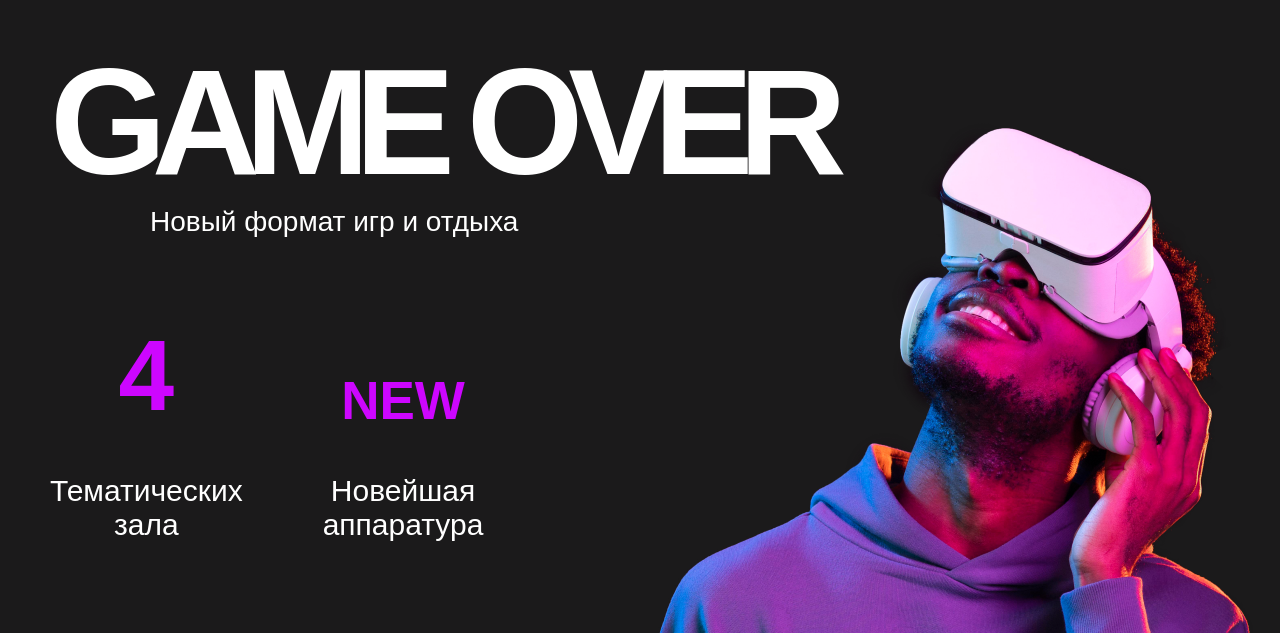
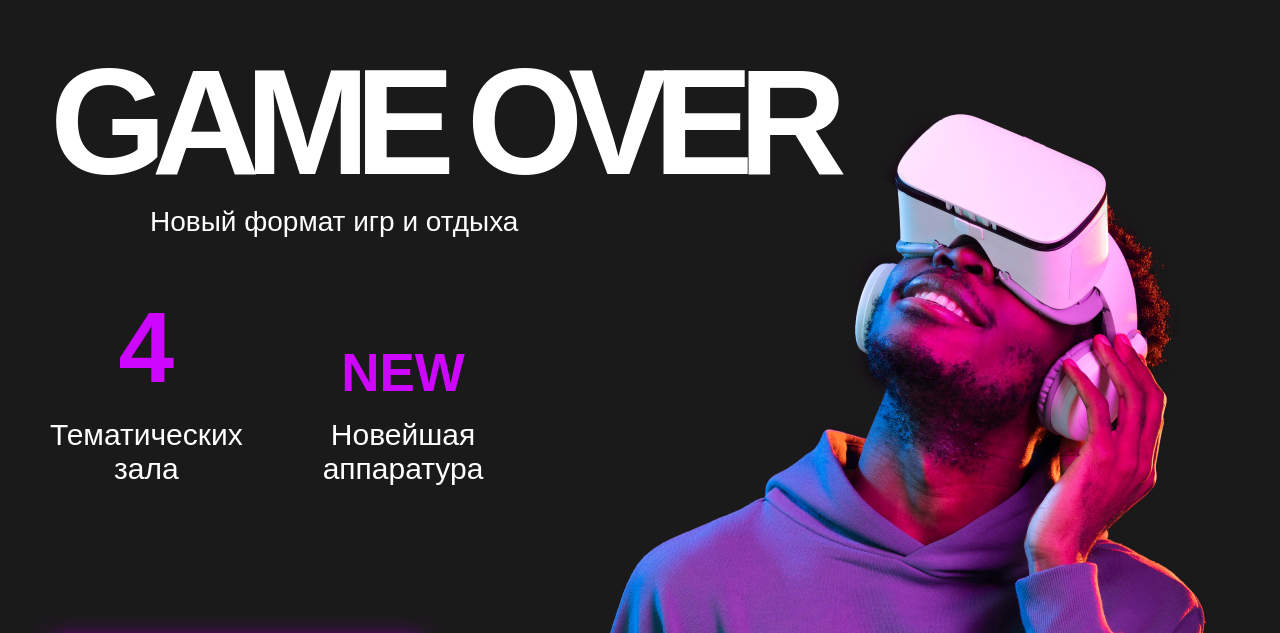
Before and after one commit to elenakuznet/GO, a plain HTML site: page index.html in a window 1280 px wide. Shown: the part 99-732 px from the top of the page. Drawn offline with Linux system fonts and the light colour scheme.

Commit message:
fix position

```diff
--- a/css/banner.css
+++ b/css/banner.css
@@ -1,20 +1,6 @@
 .banner {
     /* padding: 146px 0 50px 0;  */
     padding: 25px 0 50px 0;
-    position: relative;
-}
-
-.banner::before {
-    /* content: "";
-    background: url("../image/vr.png");
-    width: 675px;
-    height: 762px;
-    position: absolute;
-    display: block;
-    top: 100px;
-    left: 600px; */
-    /* right: 170px; */
-    /* z-index: 0; */
 }
 
 .banner__wrapper {
@@ -23,17 +9,7 @@
     background-position: right 35px bottom;
     background-size: 675px; */
     min-height: 823px;
-}
-
-.banner__wrapper::before {
-    content: "";
-    background: url("../image/banner/vr.png");
-    width: 675px;
-    height: 762px;
-    position: absolute;
-    display: block;
-    top: 100px;
-    left: 600px;
+    position: relative;
 }
 
 .banner__subtitle {
@@ -50,18 +26,32 @@
     line-height: 100%;
     letter-spacing: -0.1em;
     text-align: left;
-    /* z-index: 1; */
     margin-bottom: 0;
+    position: relative;
+}
+
+.banner__title::before {
+    content: "";
+    background: url("../image/banner/vr.png");
+    width: 675px;
+    height: 762px;
+    position: absolute;
+    display: block;
+    top: 61px;
+    left: 505px;
 }
 
 .banner__row {
     display: flex;
+    max-height: 209px;
     gap: 40px;
     margin-bottom: 150px;
     align-items: flex-end;
 }
 
 .banner__column {
+    display: flex;
+    flex-direction: column;
     text-align: center;
     white-space: pre-line;
     margin-right: 40px;
@@ -123,9 +113,9 @@
 .banner__arrow {
     display: inline-block;
     position: absolute;
+    right: 544px;
     bottom: 90px;
-    right: 620px;
     width: 97px;
     height: 97px;
-    margin: 0 auto;
+    /* margin: 0 auto; */
 }
```
